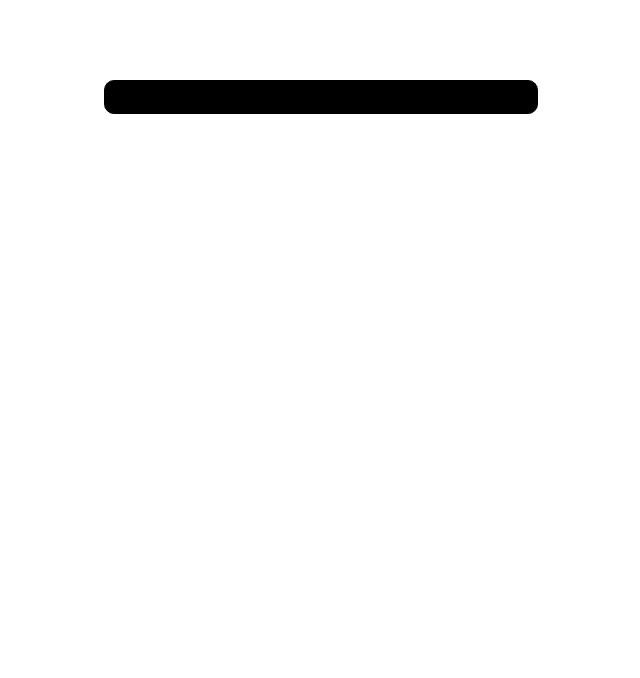
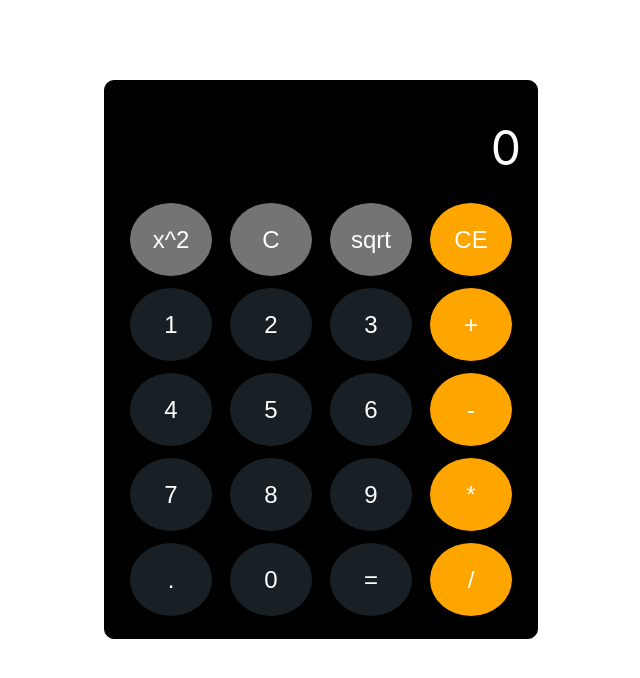
Before and after one commit to CookieMonsta89/calculator, a React (Create React App) app: page / in a window 1280 px wide. Shown: the top 678 px of the page, without its empty margins (319-959 px from the left). Built offline with nearby package versions, Linux system fonts and the light colour scheme.

Commit message:
working on disk error

```diff
--- a/src/App.js
+++ b/src/App.js
@@ -1,11 +1,11 @@
 import React from "react";
 import "./assets/App.css";
-import calculator from "./container/calculator";
+import Calculator from "./container/Calculator";
 
 function App() {
   return (
     <div className="App">
-      <calculator />
+      <Calculator />
     </div>
   );
 }
--- a/src/container/calculator.js
+++ b/src/container/calculator.js
@@ -5,7 +5,7 @@ import Display from '../components/display';
 import { connect } from 'react-redux';
 import { updateDisplayAction } from '../store/actions/index';
 
-class calculator extends React.Component {
+class Calculator extends React.Component {
   constructor(props) {
     super(props);
     this.state = {
@@ -52,4 +52,4 @@ const mapDispatchToProps = {
   updateDisplayAction:updateDisplayAction,
 }
 
-export default connect(mapStateToProps, mapDispatchToProps)(calculator);
+export default connect(mapStateToProps, mapDispatchToProps)(Calculator);
```
